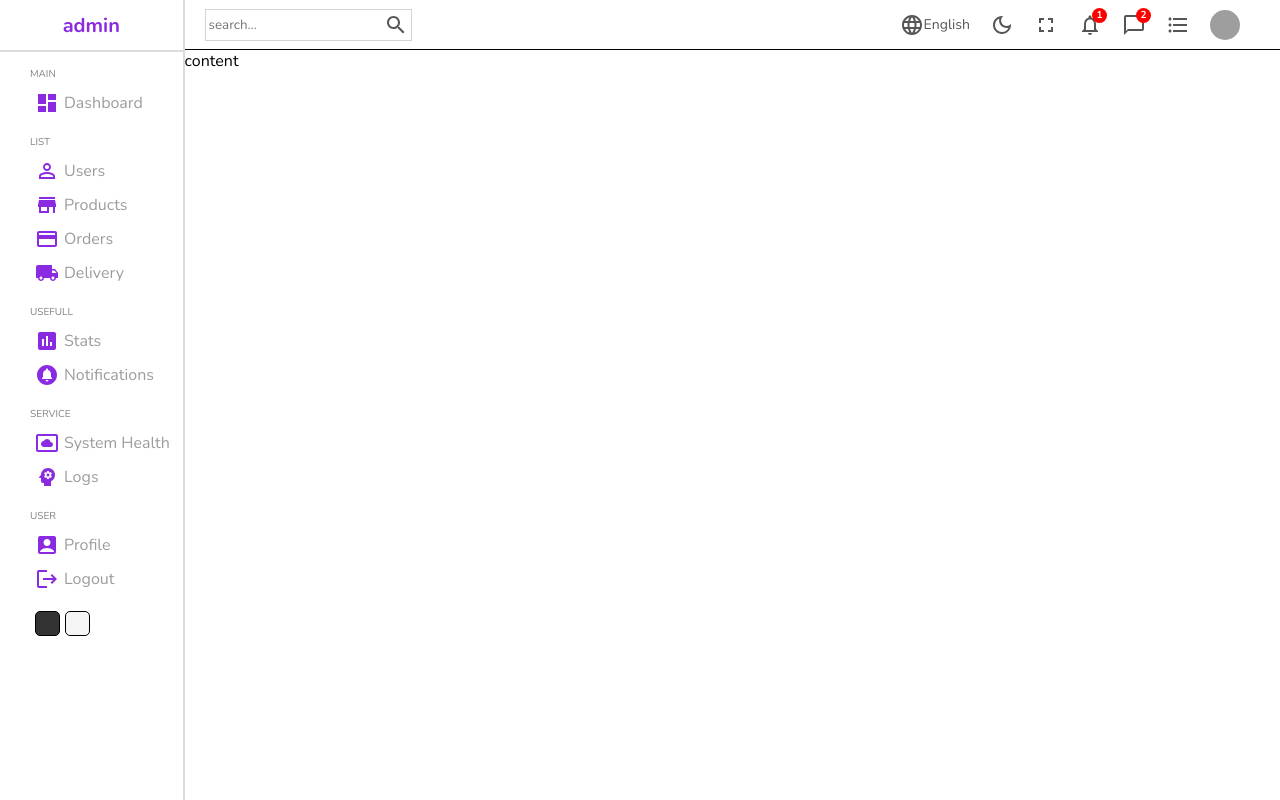
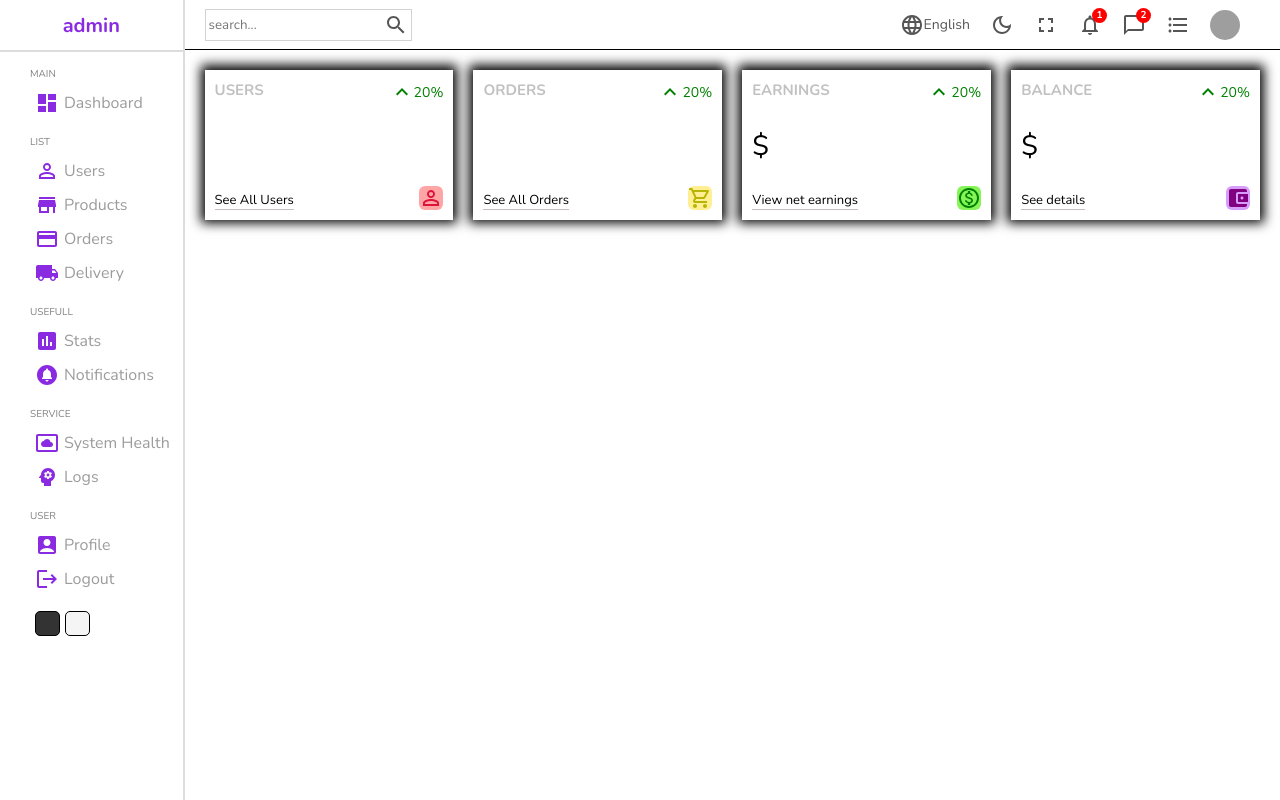
Before and after one commit to TornikeALT/admin-dashboard, a React (Create React App) app: page / in a window 1280 px wide. Built offline with nearby package versions, Linux system fonts and the light colour scheme; grey boxes are pictures that could not be loaded.

Commit message:
made new component
added widgets component, with some logic

```diff
--- /dev/null
+++ b/src/components/Widget.jsx
@@ -0,0 +1,87 @@
+import classes from "../styles/widget.module.css";
+
+import KeyboardArrowUpIcon from "@mui/icons-material/KeyboardArrowUp";
+import PersonOutlineIcon from "@mui/icons-material/PersonOutline";
+import AccountBalanceWalletIcon from "@mui/icons-material/AccountBalanceWallet";
+import ShoppingCartOutlinedIcon from "@mui/icons-material/ShoppingCartOutlined";
+import MonetizationOnOutlinedIcon from "@mui/icons-material/MonetizationOnOutlined";
+
+function Widget({ type }) {
+  let data;
+
+  switch (type) {
+    case "user":
+      data = {
+        title: "USERS",
+        isMoney: false,
+        link: "See All Users",
+        icon: (
+          <PersonOutlineIcon
+            className={classes.icon}
+            style={{ backgroundColor: "#ffa5a5", color: "crimson" }}
+          />
+        ),
+      };
+      break;
+    case "order":
+      data = {
+        title: "ORDERS",
+        isMoney: false,
+        link: "See All Orders",
+        icon: (
+          <ShoppingCartOutlinedIcon
+            className={classes.icon}
+            style={{ backgroundColor: "rgb(255, 238, 146)", color: "#b5b507" }}
+          />
+        ),
+      };
+      break;
+    case "earning":
+      data = {
+        title: "EARNINGS",
+        isMoney: true,
+        link: "View net earnings",
+        icon: (
+          <MonetizationOnOutlinedIcon
+            className={classes.icon}
+            style={{ backgroundColor: "rgb(134, 244, 87)", color: "green" }}
+          />
+        ),
+      };
+      break;
+    case "balance":
+      data = {
+        title: "BALANCE",
+        isMoney: true,
+        link: "See details",
+        icon: (
+          <AccountBalanceWalletIcon
+            className={classes.icon}
+            style={{ backgroundColor: "rgb(214, 157, 251)", color: "purple" }}
+          />
+        ),
+      };
+      break;
+    default:
+      break;
+  }
+
+  return (
+    <div className={classes.widget}>
+      <div className={classes.left}>
+        <div className={classes.title}>{data.title}</div>
+        <div className={classes.counter}>{data.isMoney && "$"}</div>
+        <div className={classes.link}>{data.link}</div>
+      </div>
+      <div className={classes.right}>
+        <div className={`${classes.percentage} ${classes.positive}`}>
+          <KeyboardArrowUpIcon />
+          20%
+        </div>
+        {data.icon}
+      </div>
+    </div>
+  );
+}
+
+export default Widget;
--- a/src/pages/Home.jsx
+++ b/src/pages/Home.jsx
@@ -1,6 +1,7 @@
 import SideBar from "../components/SideBar";
 import Navbar from "../components/NavBar";
 import classes from "../styles/home.module.css";
+import Widget from "../components/Widget";
 
 function Home() {
   return (
@@ -8,7 +9,12 @@ function Home() {
       <SideBar />
       <div className={classes.container}>
         <Navbar />
-        content
+        <div className={classes.widgets}>
+          <Widget type="user" />
+          <Widget type="order" />
+          <Widget type="earning" />
+          <Widget type="balance" />
+        </div>
       </div>
     </div>
   );
--- a/src/styles/home.module.css
+++ b/src/styles/home.module.css
@@ -4,3 +4,8 @@
 .container {
   flex: 6;
 }
+.widgets {
+  display: flex;
+  gap: 20px;
+  padding: 20px;
+}
--- /dev/null
+++ b/src/styles/widget.module.css
@@ -0,0 +1,44 @@
+.widget {
+  display: flex;
+  justify-content: space-between;
+  flex: 1;
+  padding: 10px;
+  -webkit-box-shadow: 0px -1px 11px 4px #000000;
+  box-shadow: 0px -1px 11px 4px #000000;
+  min-height: 150px;
+}
+.left,
+.right {
+  display: flex;
+  justify-content: space-between;
+  flex-direction: column;
+}
+.title {
+  font-size: 15px;
+  font-weight: bold;
+  color: rgb(194, 193, 193);
+}
+.counter {
+  font-size: 28px;
+  font-weight: 300;
+}
+.link {
+  max-width: max-content;
+  font-size: 13px;
+  border-bottom: 1px solid rgb(200, 189, 189);
+}
+.percentage {
+  display: flex;
+  align-items: center;
+  font-size: 14px;
+}
+.positive {
+  color: green;
+}
+.negative {
+  color: red;
+}
+.icon {
+  align-self: self-end;
+  border-radius: 6px;
+}
```
